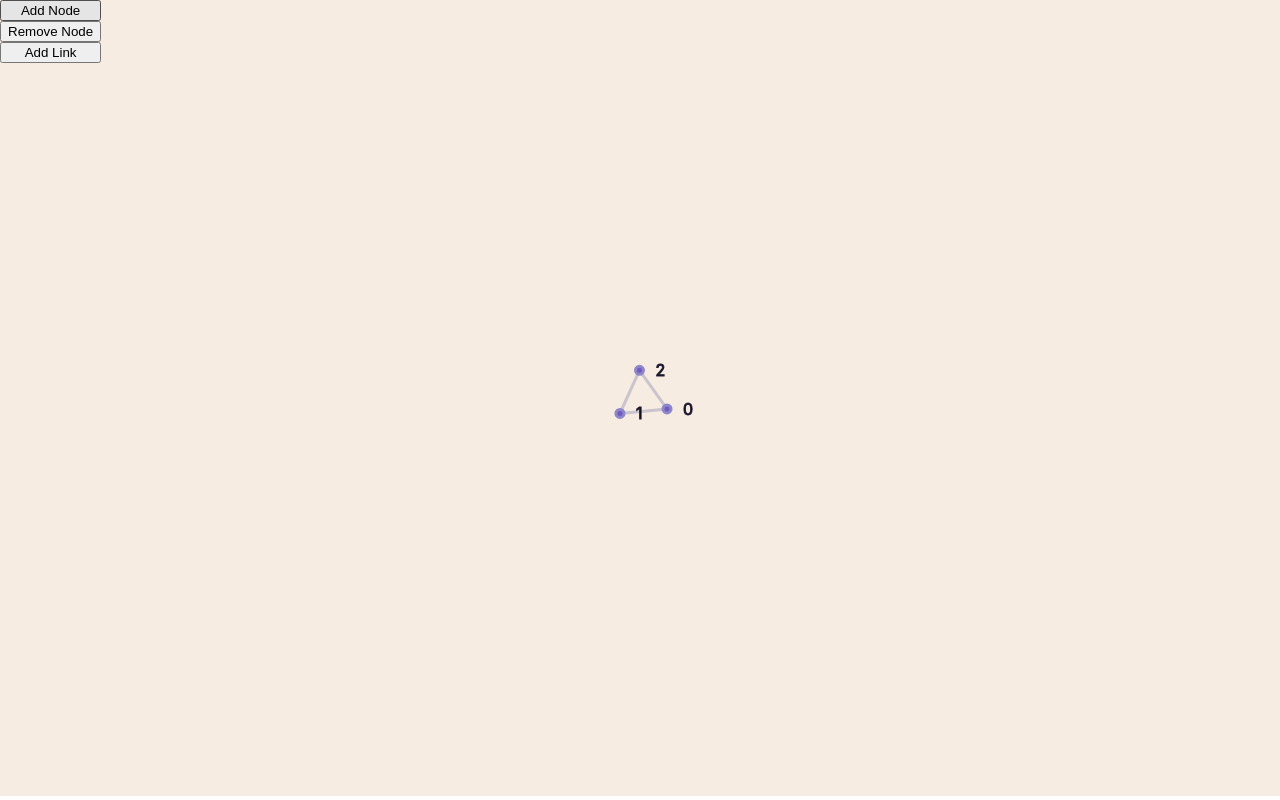
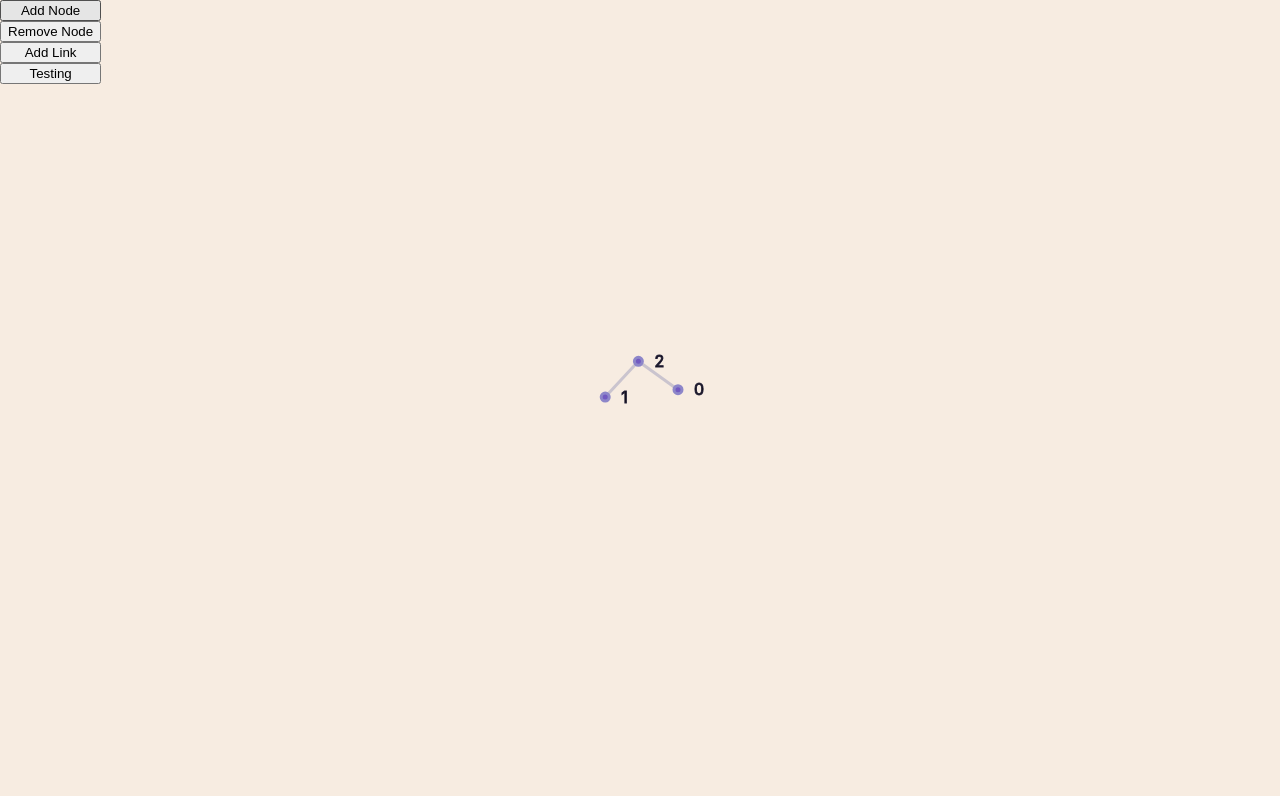
Before and after one commit to romangvk/graph-explorer, a React (Create React App) app: page / in a window 1280 px wide. Built offline with nearby package versions, Linux system fonts and the light colour scheme.

Commit message:
added test button to increment node value

```diff
--- a/src/App.js
+++ b/src/App.js
@@ -5,7 +5,7 @@ import FloatingPanel from './components/FloatingPanel';
 import * as G from './util/graph';
 
 function App() {
-  const [graph, setGraph] = useState(G.addLink(G.addNode(G.create(), 0, 1, 2), 0, 1, 1, 2, 2, 0));
+  const [graph, setGraph] = useState(G.addLink(G.addNode(G.create(), 0, 1, 2), 1, 2, 2, 0));
   return (
     <div className="App">
       <FloatingPanel>
@@ -17,7 +17,7 @@ function App() {
         }}>Add Node</button>
         <button onClick={() => {
           setGraph((old) => {
-            return old.nodes.length ? G.removeNode(old, old.nodes[0].id) : old;
+            return G.removeNode(old, 0);
           });
         }}>Remove Node</button>
         <button onClick={() => {
@@ -25,6 +25,13 @@ function App() {
             return G.addLink(old, 0, 1);
           });
         }}>Add Link</button>
+        <button onClick={() => {
+          setGraph((old) => {
+            let nodes = [...old.nodes];
+            nodes[0].v++;
+            return { ...old, nodes: nodes };
+          });
+        }}>Testing</button>
       </FloatingPanel>
       <GraphDisplay nodes={graph.nodes} links={graph.links} />
     </div>
```
